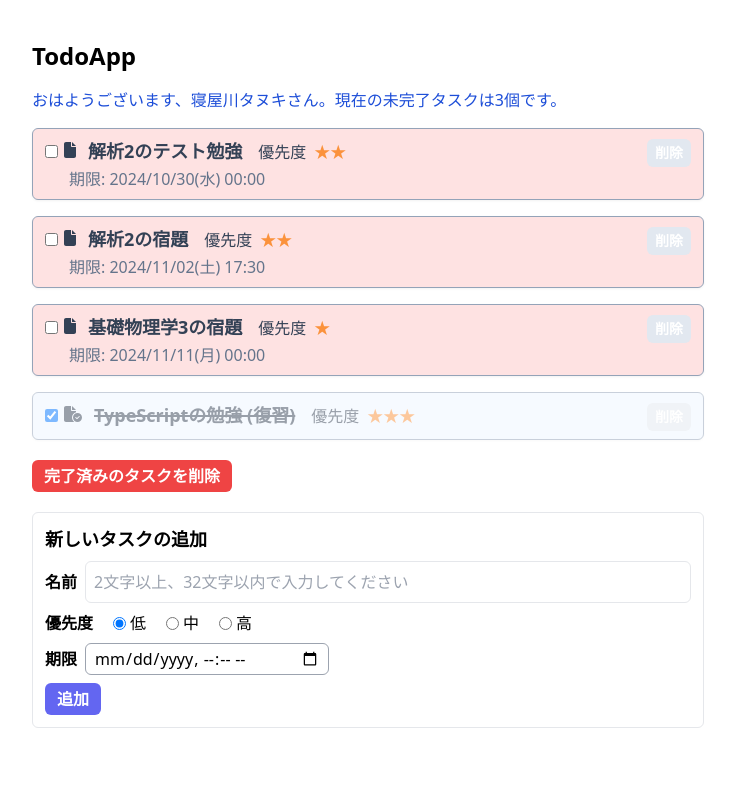
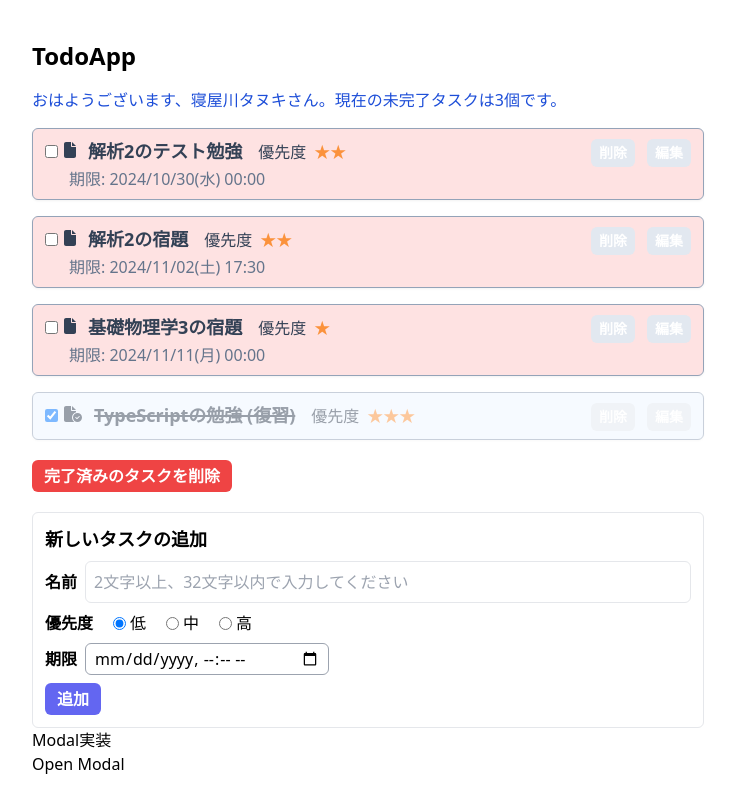
Before and after one commit to ai10pro/react-todo-app, a React (Vite) app: page / in a window 1280 px wide. Shown: the whole page, without its empty margins (272-1007 px from the left). Built offline with nearby package versions, Linux system fonts and the light colour scheme.

Commit message:
add modal

```diff
--- a/package.json
+++ b/package.json
@@ -16,9 +16,13 @@
     "@fortawesome/fontawesome-svg-core": "^6.6.0",
     "@fortawesome/free-solid-svg-icons": "^6.6.0",
     "@fortawesome/react-fontawesome": "^0.2.2",
+    "@radix-ui/react-slot": "^1.1.0",
+    "class-variance-authority": "^0.7.0",
+    "cva": "^0.0.0",
     "date-fns": "^4.1.0",
     "dayjs": "^1.11.13",
     "react": "^18.3.1",
+    "react-cva": "^1.2.0",
     "react-dom": "^18.3.1",
     "uuid": "^11.0.2"
   },
--- a/src/App.tsx
+++ b/src/App.tsx
@@ -9,6 +9,7 @@ import { twMerge } from "tailwind-merge";
 import { FontAwesomeIcon } from "@fortawesome/react-fontawesome";
 import { faTriangleExclamation } from "@fortawesome/free-solid-svg-icons";
 
+import InputModal from "./inputTodoModal";
 
 const App = () => {
   const [todos, setTodos] = useState<Todo[]>([]);
@@ -16,6 +17,8 @@ const App = () => {
   const [newTodoPriority, setNewTodoPriority] = useState(1);
   const [newTodoDeadline, setNewTodoDeadline] = useState<Date | null>(null);
   const [newTodoNameError, setNewTodoNameError] = useState("");
+
+  const [showModal, setShowModal] = useState(false);
 
   const [initialized, setInitialized] = useState(false);
   const localStorageKey = "TodoApp";
@@ -45,10 +48,7 @@ const App = () => {
     }
   }, [todos, initialized]);
 
-  const uncompletedCount = todos.filter(
-    (todo: Todo) => !todo.isDone
-  ).length;
-
+  const uncompletedCount = todos.filter((todo: Todo) => !todo.isDone).length;
 
   // バリデーションの定義
   const isValidTodoName = (name: string): string => {
@@ -127,6 +127,10 @@ const App = () => {
     setTodos(updatedTodos);
   };
 
+  // showFlagの状態を変更する関数
+  const ShowModal = () => {
+    setShowModal(!showModal);
+  };
   return (
     <div className="mx-4 mt-10 max-w-2xl md:mx-auto">
       <h1 className="mb-4 text-2xl font-bold">TodoApp</h1>
@@ -225,6 +229,11 @@ const App = () => {
           追加
         </button>
       </div>
+
+      {/* 以下モーダル関連 */}
+      <h2>Modal実装</h2>
+      <button onClick={ShowModal}>Open Modal</button>
+      <InputModal showFlag={showModal} />
     </div>
   );
 };
--- a/src/TodoItem.tsx
+++ b/src/TodoItem.tsx
@@ -29,11 +29,7 @@ const TodoItem = (props: Props) => {
         <input
           type="checkbox"
           checked={todo.isDone}
-          onChange={(e) =>
-            props.updateIsDone(
-              todo.id, e.target.checked
-            )
-          }
+          onChange={(e) => props.updateIsDone(todo.id, e.target.checked)}
           className="mr-1.5 cursor-pointer"
         />
         <FontAwesomeIcon
@@ -52,12 +48,18 @@ const TodoItem = (props: Props) => {
         <div className={twMerge("ml-2 text-orange-400")}>
           {numToStar(todo.priority)}
         </div>
-        <button
-          onClick={() => props.remove(todo.id)}
-          className="ml-auto rounded-md bg-slate-200 px-2 py-1 text-sm font-bold text-white hover:bg-red-500"
-        >
-          削除
-        </button>
+        <div className="ml-auto justify-between text-center ">
+          <button
+            onClick={() => props.remove(todo.id)}
+            className="rounded-md bg-slate-200 px-2 py-1 text-sm font-bold text-white hover:bg-red-500"
+          >
+            削除
+          </button>
+
+          <button className="ml-3 rounded-md bg-slate-200 px-2 py-1 text-sm font-bold text-white hover:bg-blue-400">
+            編集
+          </button>
+        </div>
       </div>
       <div className="">
         {todo.deadline ? (
@@ -75,7 +77,7 @@ const TodoItem = (props: Props) => {
         ) : null}
       </div>
     </div>
-  )
-}
+  );
+};
 
 export default TodoItem;
--- /dev/null
+++ b/src/components/button.tsx
@@ -0,0 +1,56 @@
+import * as React from "react";
+import { Slot } from "@radix-ui/react-slot";
+import { cva, type VariantProps } from "class-variance-authority";
+
+const buttonVariants = cva(
+  "inline-flex items-center justify-center whitespace-nowrap rounded-md text-sm font-medium transition-colors focus-visible:outline-none focus-visible:ring-1 focus-visible:ring-slate-950 disabled:pointer-events-none disabled:opacity-50 dark:focus-visible:ring-slate-300",
+  {
+    variants: {
+      variant: {
+        default:
+          "bg-slate-900 text-slate-50 shadow hover:bg-slate-900/90 dark:bg-slate-50 dark:text-slate-900 dark:hover:bg-slate-50/90",
+        destructive:
+          "bg-red-500 text-slate-50 shadow-sm hover:bg-red-500/90 dark:bg-red-900 dark:text-slate-50 dark:hover:bg-red-900/90",
+        outline:
+          "border border-slate-200 bg-white shadow-sm hover:bg-slate-100 hover:text-slate-900 dark:border-slate-800 dark:bg-slate-950 dark:hover:bg-slate-800 dark:hover:text-slate-50",
+        secondary:
+          "bg-slate-100 text-slate-900 shadow-sm hover:bg-slate-100/80 dark:bg-slate-800 dark:text-slate-50 dark:hover:bg-slate-800/80",
+        ghost:
+          "hover:bg-slate-100 hover:text-slate-900 dark:hover:bg-slate-800 dark:hover:text-slate-50",
+        link: "text-slate-900 underline-offset-4 hover:underline dark:text-slate-50",
+      },
+      size: {
+        default: "h-9 px-4 py-2",
+        sm: "h-8 rounded-md px-3 text-xs",
+        lg: "h-10 rounded-md px-8",
+        icon: "size-9",
+      },
+    },
+    defaultVariants: {
+      variant: "default",
+      size: "default",
+    },
+  }
+);
+
+export interface ButtonProps
+  extends React.ButtonHTMLAttributes<HTMLButtonElement>,
+    VariantProps<typeof buttonVariants> {
+  asChild?: boolean;
+}
+
+const Button = React.forwardRef<HTMLButtonElement, ButtonProps>(
+  ({ className, variant, size, asChild = false, ...props }, ref) => {
+    const Comp = asChild ? Slot : "button";
+    return (
+      <Comp
+        ref={ref}
+        className={buttonVariants({ variant, size, className })}
+        {...props}
+      />
+    );
+  }
+);
+Button.displayName = "Button";
+
+export { Button, buttonVariants };
--- /dev/null
+++ b/src/inputTodoModal.tsx
@@ -0,0 +1,25 @@
+import React from "react";
+
+// InputTodoModalコンポーネントのPropsの型定義
+type Props = {
+  showFlag: boolean;
+};
+
+const InputTodoModal = (props: Props) => {
+  return (
+    <>
+      {props.showFlag ? ( // showFlagがtrueだったらModalを表示する
+        <div id="overlay">
+          <div id="modalContent">
+            <p>This is ModalContent</p>
+            <button>Close</button>
+          </div>
+        </div>
+      ) : (
+        <></> // showFlagがfalseの場合はModalは表示しない
+      )}
+    </>
+  );
+};
+
+export default InputTodoModal;
```
Also changed, not shown: 1 other file (tests, documents, lock files or other folders).
